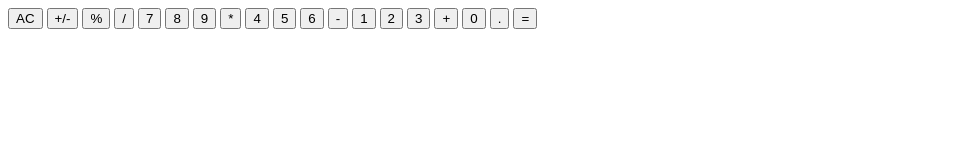
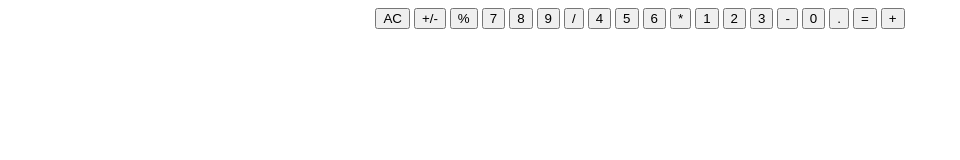
Before and after one commit to SI2105/odin-calculator, a plain HTML site: page index.html in a window 1280 px wide. Shown: the whole page, without its empty margins (0-960 px from the left). Drawn offline with Linux system fonts and the light colour scheme.

Commit message:
button layout added

```diff
--- a/index.html
+++ b/index.html
@@ -4,7 +4,9 @@
     <meta charset="UTF-8">
     <meta name="viewport" content="width=device-width, initial-scale=1.0">
     <title>Calculator</title>
-    <script src="calculator.js"></script>
+    <script src="calculator.js" defer></script>
+    <link rel="stylesheet" href="reset.css">
+    <link rel="stylesheet" href="style.css">
 </head>
 <body>
 
@@ -14,22 +16,28 @@
             <button class="button resetBtn">AC</button>
             <button class="button negative operator">+/-</button>
             <button class="button operator percent">%</button>
-            <button class="button operator">/</button>
+
             <button class="button number">7</button>
             <button class="button number">8</button>
             <button class="button number">9</button>
-            <button class="button operator">*</button>
+            <button class="button operator">/</button>
+
             <button class="button number">4</button>
             <button class="button number">5</button>
             <button class="button number">6</button>
-            <button class="button operator">-</button>
+            <button class="button operator">*</button>
+
+
             <button class="button number">1</button>
             <button class="button number">2</button>
             <button class="button number">3</button>
+            <button class="button operator">-</button>
+
+            <button class="button number zero-btn">0</button>
+
+            <button class="button number dot">.</button>
+            <button class="button operator">=</button>
             <button class="button operator">+</button>
-            <button class="button number zero-btn">0</button>
-            <button class="button number dot">.</button>
-            <button class="button  operator">=</button>
         </section>
     </div>
 
```
